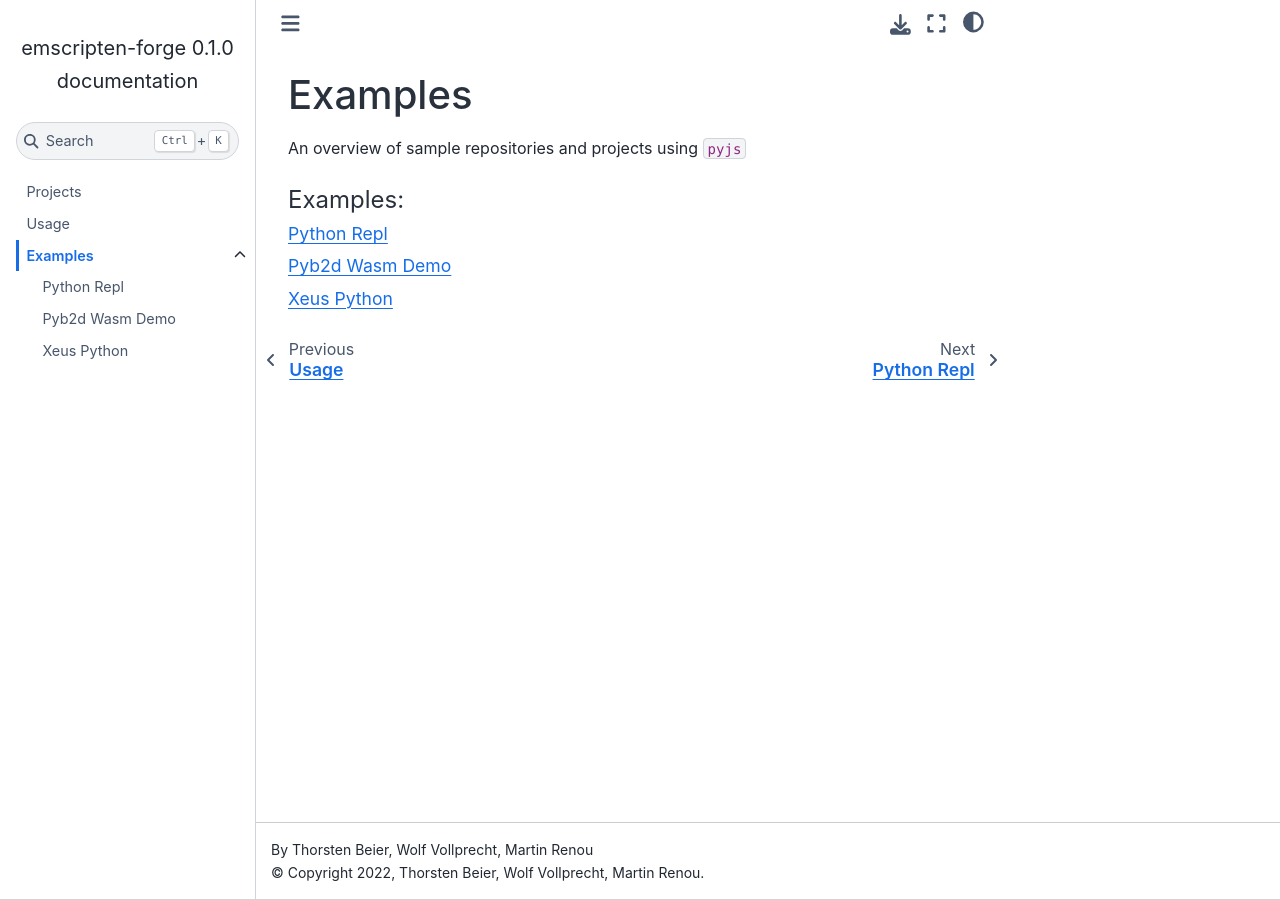
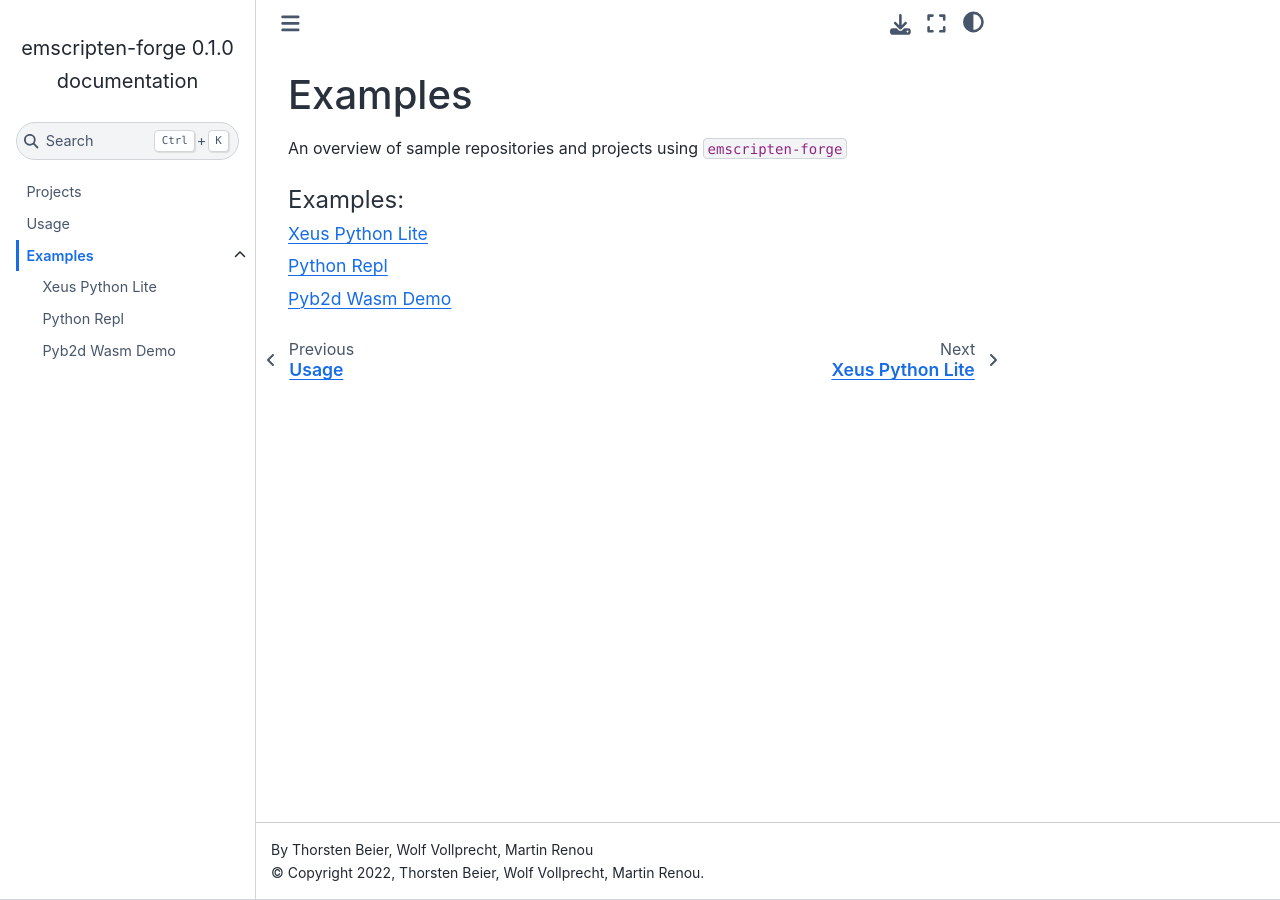
Before and after one commit to emscripten-forge/docs, a Sphinx documentation site: the page built from docs/src/examples/index.rst, in a window 1280 px wide. Built offline with Sphinx 7.4.7 and the Sphinx Book theme 1.1.4, drawn with Linux system fonts in a browser that asks for light colours.

Commit message:
added more

```diff
--- a/docs/src/examples/index.rst
+++ b/docs/src/examples/index.rst
@@ -1,11 +1,11 @@
 Examples
 ================================
-An overview of sample repositories and projects using ``pyjs``
+An overview of sample repositories and projects using ``emscripten-forge``
 
 .. toctree::
    :maxdepth: 2
    :caption: Examples:
 
+   xeus_python_lite
    python_repl_demo
    pyb2d_demo
-   xeus_python
--- a/docs/src/examples/xeus_python.md
+++ b/docs/src/examples/xeus_python_lite.md
@@ -1,5 +1,5 @@
 
-# Xeus Python
+# Xeus Python Lite
 
 The [xeus-python](https://github.com/jupyter-xeus/xeus-python) [jupyterlite-kernel](https://github.com/jupyterlite/xeus-python-kernel)
 uses `pyjs`. In particular the event loop for `async` programming relies on `pyjs`.
```
